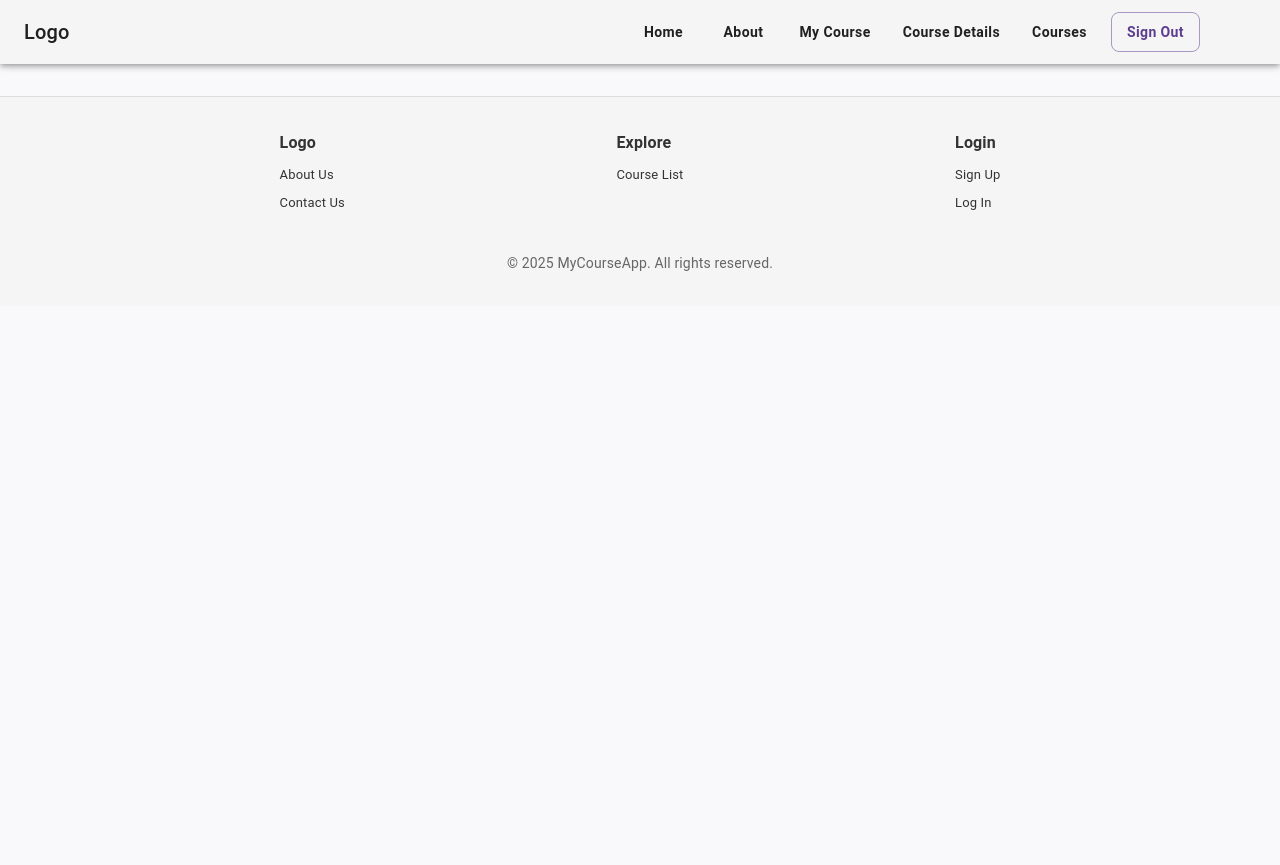
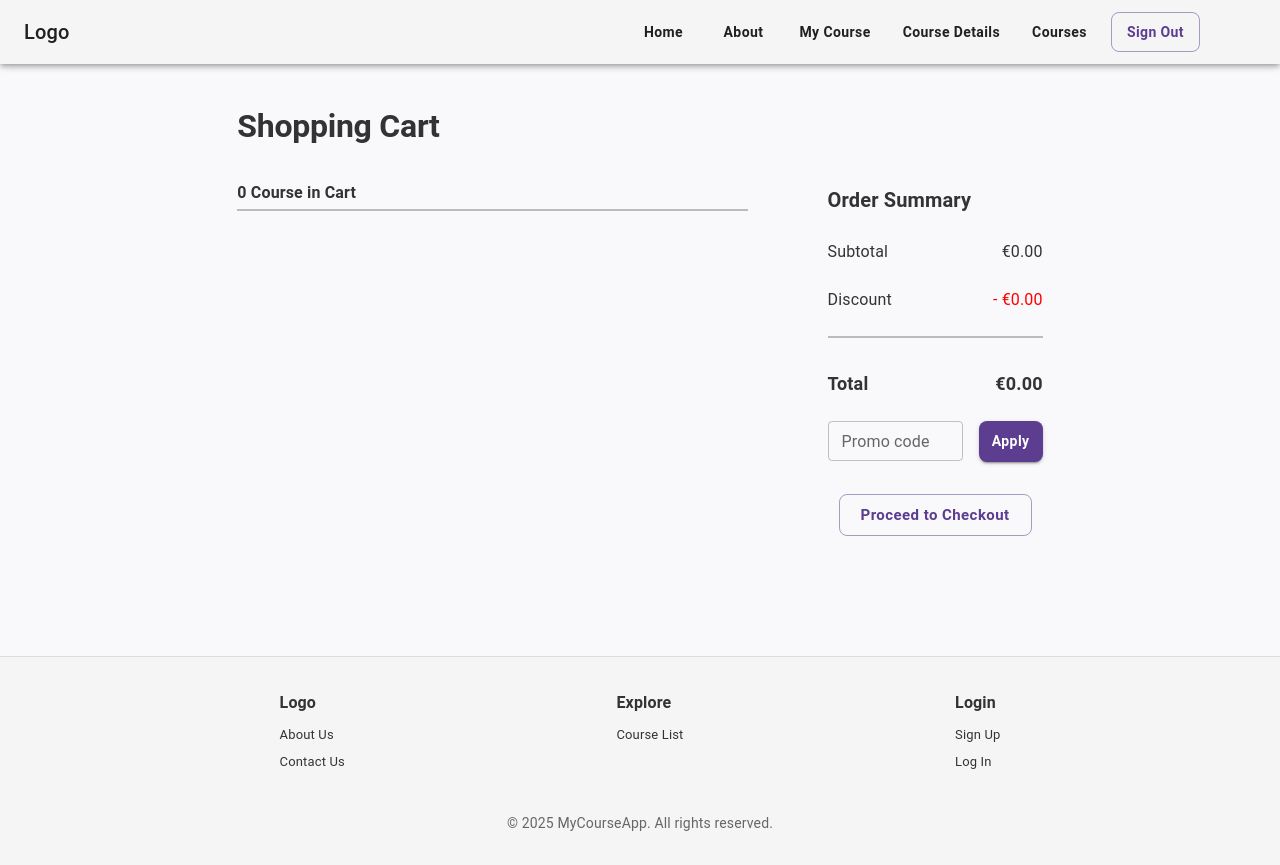
Before and after one commit to ismaC95/WebCloudApp_CA, a React (Vite) app in the folder courses-app/: page /shoppingcart in a window 1280 px wide. Before the commit the page ends 800 px from the top, so only its background shows below. Built offline with nearby package versions, Linux system fonts and the light colour scheme; some icons are missing.

Commit message:
Shopping cart fully functional

```diff
--- a/courses-app/src/App.jsx
+++ b/courses-app/src/App.jsx
@@ -1,5 +1,5 @@
 import 'bootstrap/dist/css/bootstrap.min.css';
-import { ThemeProvider, CssBaseline, Box } from '@mui/material';
+import { ThemeProvider, CssBaseline, Box, Grid } from '@mui/material';
 import { Routes, Route } from 'react-router-dom';  // <--- No Router import here
 
 //Julie
@@ -8,7 +8,6 @@ import UserNavbar from './components/UserNavbar';
 import Home from './pages/Home';
 import About from './pages/About';
 import CourseDisplay from './pages/CourseDisplay';
-import Checkout from './pages/Checkout';
 import PaymentSuccessful from './pages/PaymentSuccessful';
 import Footer from './components/Footer';
 import CourseList from './pages/CourseList';
@@ -17,6 +16,7 @@ import Login from './pages/login';
 import Signup from './pages/signup';
 import ForgotPassword from './pages/forgotPassword';
 import ShoppingCart from './pages/ShoppingCart';
+import Checkout from './pages/Checkout';
 
 import theme from './theme';
 import { CartProvider } from './contexts/CartContext';
@@ -29,8 +29,9 @@ const App = () => {
         <CssBaseline />
         {/* <Navbar /> */}
         <UserNavbar />
-
-          <Box component="main" sx={{ flex: 1 }}>
+          <Grid container justifyContent={"center"} >
+            <Grid size={{xs: 12, sm: 8}}>
+              <Box mt={10} component="main" sx={{ flex: 1 }}>
                 <Routes>
                   <Route path="/" element={<Home />} />
                   <Route path="/about" element={<About />} />
@@ -42,9 +43,11 @@ const App = () => {
                   <Route path="/login" element={<Login />} />
                   <Route path="/signup" element={<Signup />} />
                   <Route path="/forgotpassword" element={<ForgotPassword />} />
-              <Route path="/shopping-cart" element={<ShoppingCart />} />
+                  <Route path="/shoppingcart" element={<ShoppingCart />} />
                 </Routes>
               </Box>
+            </Grid>
+          </Grid>
           <Footer />
       </CartProvider>
     </ThemeProvider>
--- a/courses-app/src/components/shoppingCart/ShoppingCartComp.jsx
+++ b/courses-app/src/components/shoppingCart/ShoppingCartComp.jsx
@@ -19,10 +19,11 @@ const ShoppingCartComp = ({openCart, toggleCart}) => {
         onClose={toggleCart(false)}
     >
         <Stack height="100%"
-            sx={{Width: {
+            sx={{width: {
                 //To refine width
-                xs: 'fullWidth',
-                sm: '100%'}}}
+                xs: '100vw',
+                sm: '550px'},
+                minWidth:{sm:'550px'}}}
             paddingX={2}
             paddingY={3}>
             {/* Header     */}
@@ -60,6 +61,19 @@ const ShoppingCartComp = ({openCart, toggleCart}) => {
                 <Box>
                     <Typography variant="h6" fontWeight="bold">Total: {totalPriceCart.toFixed(2)}€</Typography>
                 </Box>
+                <Box display='flex' justifyContent="center">
+                    <Button
+                    variant='outlined'
+                    color="primary"
+                    size="large"
+                    sx={{width:'auto', mt:5}}
+                    component={Link} to="/shoppingcart"
+                    onClick={toggleCart(false)}
+                    >
+                        Shopping Cart
+                    </Button>
+                </Box>
+
              </Box>
             ) : (
                 //If there are no courses in the cart:
--- a/courses-app/src/data/CoursesDatabase.js
+++ b/courses-app/src/data/CoursesDatabase.js
@@ -136,7 +136,7 @@ const rawCourses = [
     description:
       "Understand financial basics even without a finance background.",
     price: 19.99,
-    originalPrice: "",
+    originalPrice: 25.99,
     rating: 4.8,
     no_reviews: 743,
     duration: "3-6 Hours",
--- /dev/null
+++ b/courses-app/src/data/PromoCodeDatabase.js
@@ -0,0 +1,34 @@
+const promoCodes = [
+  {
+    id: 1,
+    code: "WELCOME5",
+    discountType: "fixed",
+    discountValue: 5.0,
+  },
+  {
+    id: 2,
+    code: "SUMMER20",
+    discountType: "percent",
+    discountValue: 20.0,
+  },
+  {
+    id: 3,
+    code: "FREESHIP",
+    discountType: "fixed",
+    discountValue: 5.0,
+  },
+  {
+    id: 4,
+    code: "BLACKFRIDAY",
+    discountType: "percent",
+    discountValue: 50.0,
+  },
+  {
+    id: 5,
+    code: "CYBER15",
+    discountType: "percent",
+    discountValue: 15.0,
+  },
+];
+
+export default promoCodes;
--- a/courses-app/src/pages/About.jsx
+++ b/courses-app/src/pages/About.jsx
@@ -1,4 +1,3 @@
-import React from 'react';
 import { Grid, Typography, TextField, Button, Paper, Box } from '@mui/material';
 
 
--- a/courses-app/src/pages/Checkout.jsx
+++ b/courses-app/src/pages/Checkout.jsx
@@ -1,4 +1,4 @@
-import React, {useState} from 'react';
+import {useState} from 'react';
 import { Box, Typography, TextField, Button, Divider, Paper, InputAdornment } from '@mui/material';
 import { useNavigate } from 'react-router-dom';
 import visaLogo from '../assets/images/visa.png';
--- a/courses-app/src/pages/CourseList.jsx
+++ b/courses-app/src/pages/CourseList.jsx
@@ -66,8 +66,6 @@ function CourseList() {
     );
 
   return (
-    <Grid container justifyContent={"center"} >
-        <Grid size={{xs: 12, sm: 8}}>
             <Grid container spacing={2} justifyContent={"center"} alignItems="center">
                 <Grid size={12}>
                     <SearchBar />
@@ -137,8 +135,6 @@ function CourseList() {
                     </Grid>
                 </Grid>
             </Grid>
-        </Grid>
-    </Grid>
   )
 }
 
--- a/courses-app/src/pages/Home.jsx
+++ b/courses-app/src/pages/Home.jsx
@@ -4,7 +4,6 @@ import CategoryTabs from '../components/home/CategoryTabs';
 import CourseCarousel from '../components/home/CourseCarousel';
 import ReviewSection from '../components/home/ReviewSection';
 import SpecialOffers from '../components/home/SpecialOffers';
-import Footer from '../components/Footer';
 import { Box, ToggleButtonGroup, ToggleButton } from '@mui/material';
 
 const Home = () => {
@@ -12,13 +11,12 @@ const Home = () => {
     const [selectedCategory, setSelectedCategory] = React.useState('Marketing');
 
     return (
-        <Box sx={{mt: '8em'}}>
+        <Box>
           <SearchBar />
           <CategoryTabs onCategoryChange={setSelectedCategory} />
           <CourseCarousel selectedCategory={selectedCategory} />
           <ReviewSection />
           <SpecialOffers />
-          {/* <Footer /> */}
         </Box>
       );
 };
--- a/courses-app/src/pages/ShoppingCart.jsx
+++ b/courses-app/src/pages/ShoppingCart.jsx
@@ -1,11 +1,165 @@
-import { Grid, Typography } from "@mui/material"
+import { useState } from "react";
+import { Divider, Grid, Typography, Box, Stack, IconButton, TextField, Button } from "@mui/material"
+import DeleteRoundedIcon from '@mui/icons-material/DeleteRounded';
+import { red } from '@mui/material/colors';
+
+import { useCart } from "../contexts/CartContext"
+import CourseCard from "../components/courseList/CourseCard";
+import promoCodes from "../data/PromoCodeDatabase";
+import { Link } from "react-router-dom";
 
 const ShoppingCart = () => {
+  const {addedToCart, removeFromCart} = useCart();
+  //PromoCode functionality
+  const [promoCode, setPromoCode] = useState([]);
+
+  //promo code input
+  const [promoCodeInput, setPromoCodeInput] = useState('');
+
+  //Input promoCode doesn't exist
+  const [promoError, setPromoError] = useState(false);
+
+
+  const handlePromoCodeInput = () => {
+    const matchedPromoCode = promoCodes.find(promo => promo.code.trim().toLowerCase() === promoCodeInput.toLowerCase());
+
+    if (matchedPromoCode){
+      setPromoCode([matchedPromoCode]);
+      setPromoError(false);
+    } else{
+      setPromoCode([]);
+      setPromoError(true);
+    }
+  }
+
+  const promoCodeFlag = (promoCode.length > 0) ? true : false;
+
+  const totalPriceCart = addedToCart.reduce((sum, course) => sum + course.price, 0);
+
+  const calculateTotalPrice = (totalPrice) => {
+      let finalPrice = totalPrice;
+
+      return promoCodeFlag ? (finalPrice = discountPromoCode(totalPrice)): finalPrice;
+  }
+
+  const discountPromoCode = (totalPrice)=> {
+    let discountedPrice = totalPrice;
+    const code = promoCode[0];
+
+    if (code.discountType === "fixed"){
+      discountedPrice = totalPrice - code.discountValue;
+    }else{
+      discountedPrice = totalPrice * (1 - code.discountValue / 100);
+    }
+
+    return discountedPrice;
+  }
+
+  const subtotalPrice = addedToCart.reduce((sum, course) => sum + course.originalPrice, 0);
+  const subtotalDiscount = addedToCart.reduce((sum, course) => sum + (course.originalPrice - course.price), 0);
+
   return (
-    <Grid container justifyContent={"center"} >
-        <Grid size={{xs: 12, sm: 8}}>
-            <Typography> hello </Typography>
-        </Grid>
+    <Grid container justifyContent={"center"} spacing={4} >
+
+      {/* Shopping Cart */}
+      <Grid size={{xs: 12, lg: 8}}  sx={{padding:{xs: 1, lg: 3}}}>
+          <Typography variant="h2" sx={{mb:{xs: 2, lg: 4}}}> Shopping Cart </Typography>
+          <Typography variant="body1" fontWeight="bold">{addedToCart.length > 1 ? `${addedToCart.length} Courses in Cart` : `${addedToCart.length} Course in Cart`}</Typography>
+          <Divider sx={{border: "1px solid black", my: 0.5}}/>
+          {addedToCart.map((course) => (
+            //Displaying ourses in Shopping Cart
+              <Box key={course.id} mb={2}>
+                  <Stack direction="row" flex={1} alignItems="center" gap={1}>
+                    <Box sx={{flexGrow: 1}}>
+                      <CourseCard  course={course} />
+                    </Box>
+                    <Box padding={3}>
+                      <IconButton onClick={() => removeFromCart(course.id)}>
+                        <DeleteRoundedIcon sx={{ color: red[500]}} />
+                      </IconButton>
+                    </Box>
+                  </Stack>
+                      <Divider  sx={{border: "1px solid black", my: 0.5}} />
+                  </Box>
+              ))}
+      </Grid>
+
+      {/* Total price + coupons */}
+      <Grid size={{xs: 12, lg: 4}} sx={{padding:{xs: 1, lg: 3}, display:"flex", flexDirection:"column", justifyContent:"center"}}>
+
+        {/* PRICE DISPLAY */}
+        <Box >
+          <Typography variant="h6" fontWeight="bold" sx={{mb:{xs: 1, lg: 3}, mt:{xs:1, lg: 10}}}> Order Summary </Typography>
+
+          {/* SUBTOTAL + DISCOUNT */}
+          <Box display="flex" flexDirection="row" justifyContent="space-between" sx={{mb:{xs: 1, lg: 3}}}>
+              <Typography variant="body1">Subtotal</Typography>
+              <Typography variant="body1">€{subtotalPrice.toFixed(2)}</Typography>
+          </Box>
+          <Box display="flex" flexDirection="row" justifyContent="space-between" sx={{mb:{xs: 1, lg: 3}}}>
+              <Typography variant="body1">Discount</Typography>
+              <Typography variant="body1" color="red">- €{subtotalDiscount.toFixed(2)}</Typography>
+          </Box>
+
+          {/* IS THERE A PROMOCODE? */}
+          {promoCodeFlag &&
+            promoCode.map((code) => (
+              <Box key={code.id} display="flex" flexDirection="row" justifyContent="space-between" sx={{mb:{xs: 1, lg: 3}}}>
+                <Typography variant="body1">{code.code}</Typography>
+                <Typography variant="body1" color="red">
+                  {code.discountType === "fixed"
+                    ? `- €${code.discountValue.toFixed(2)}`
+                    : `- ${code.discountValue}%`}
+                </Typography>
+              </Box>
+            ))}
+          <Divider  sx={{border: "1px solid black", mb:{xs: 1.5, lg: 4}}} />
+
+          {/* TOTAL */}
+          <Box display="flex" flexDirection="row" justifyContent="space-between" sx={{mb:{xs: 1, lg: 3}}}>
+              <Typography variant="body1" fontSize="large" fontWeight="bold">Total</Typography>
+              <Typography variant="body1" fontSize="large" fontWeight="bold">€{calculateTotalPrice(totalPriceCart).toFixed(2)}</Typography>
+          </Box>
+        </Box>
+
+        {/* PROMO CODE  */}
+        <Box sx={{
+          display:"flex",
+          justifyContent:"center"
+        }}>
+          <Stack direction="row" gap={2} alignItems="flex-start" sx={{mb:{xs: 2, lg: 4}}}>
+            <TextField
+              label="Promo code"
+              size="small"
+              value={promoCodeInput}
+              onChange={(e) => {
+                setPromoCodeInput(e.target.value);
+                if (promoError) setPromoError(false);
+              }}
+              error={promoError}
+              helperText={promoError ? (promoCodeInput.trim() === "" ? "Enter a code" : `${promoCodeInput} is not a valid code`) : ""}
+            />
+            <Button
+              variant="contained"
+              sx={{padding: 1, flexGrow: "none"}}
+              onClick={handlePromoCodeInput}
+
+              >
+              Apply
+            </Button>
+          </Stack>
+        </Box>
+
+        {/* CHECKOUT BUTTON */}
+        <Box sx={{
+          display: "flex",
+          justifyContent: "center"
+        }}>
+          <Button component={Link} to="/checkout" variant="outlined" size="large">
+                Proceed to Checkout
+          </Button>
+        </Box>
+      </Grid>
     </Grid>
   )
 }
--- a/courses-app/src/pages/courseDetails.jsx
+++ b/courses-app/src/pages/courseDetails.jsx
@@ -60,7 +60,7 @@ const CourseDetails = () => {
   const {addToCart} = useCart();
 
   return (
-    <Container sx={{ boxSizing: 'border-box', minWidth: '100vw', mt:10 }}>
+    <Box sx={{ boxSizing: 'border-box', mt:10}}>
       {/* — Hero Section — */}
       <Box
         sx={{
@@ -123,7 +123,7 @@ const CourseDetails = () => {
           </Button>
         </Box>
       </Box>
-    </Container>
+    </Box>
   );
 };
 
```
Lines whose indentation alone changed are shown as unchanged.
